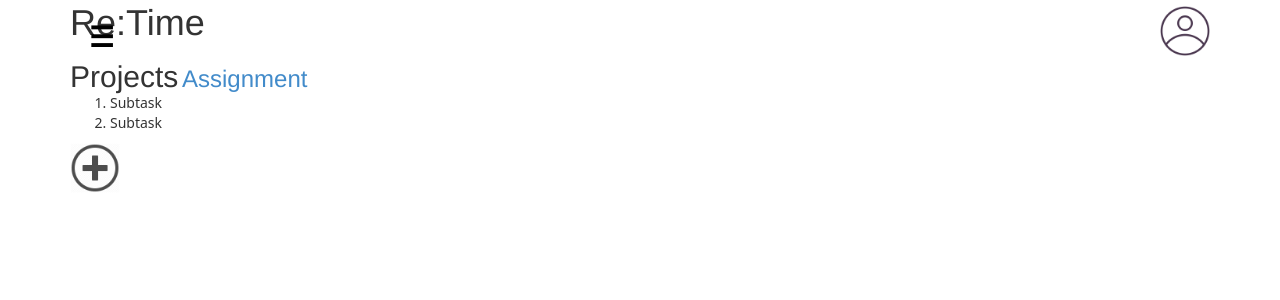
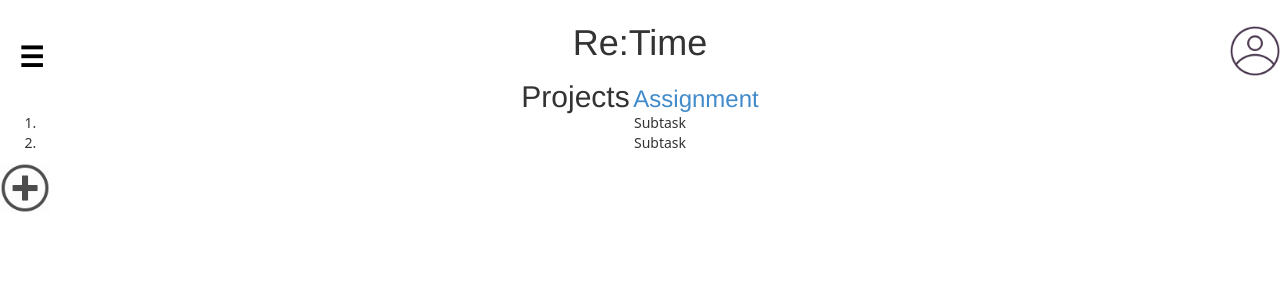
Before and after one commit to jessicajyeung/retime, a PHP site: page / in a window 1280 px wide. Shown: the top 300 px of the page. Run offline with PHP 8.4, Linux system fonts and the light colour scheme.

Commit message:
Update main.css

```diff
--- a/static/css/main.css
+++ b/static/css/main.css
@@ -13,7 +13,7 @@ header{
   line-height:60px;
 }
 
-h1, h2, h3, .macro, #new{
+h1, h2, h3, .container, #new{
   text-align: center;
   display: inline;
 }
```
